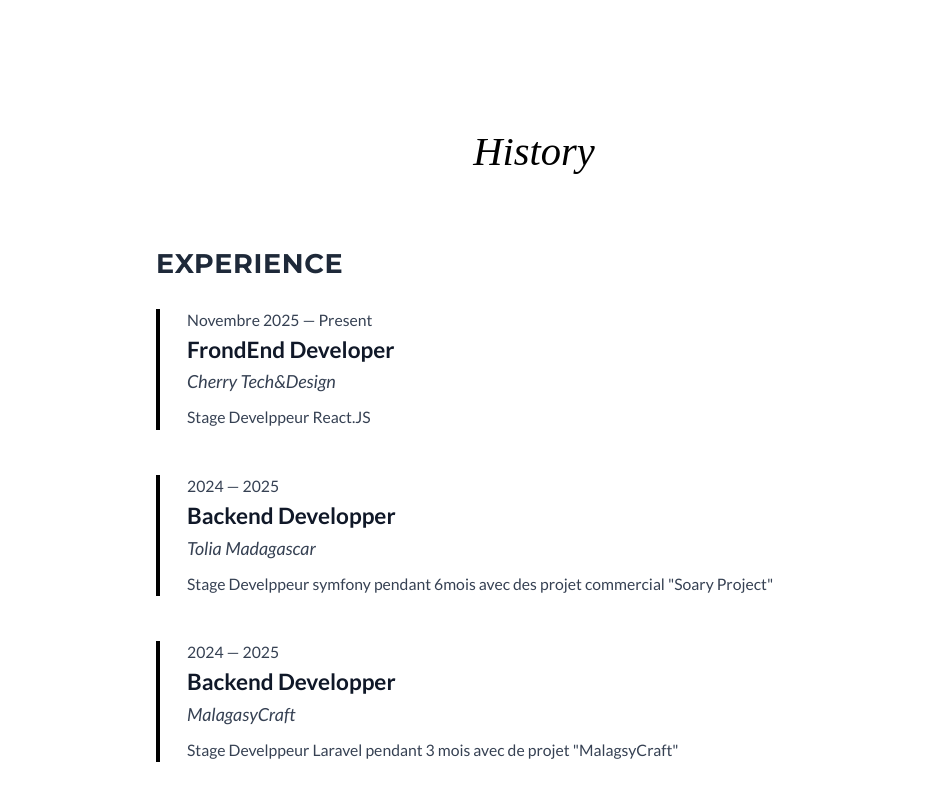
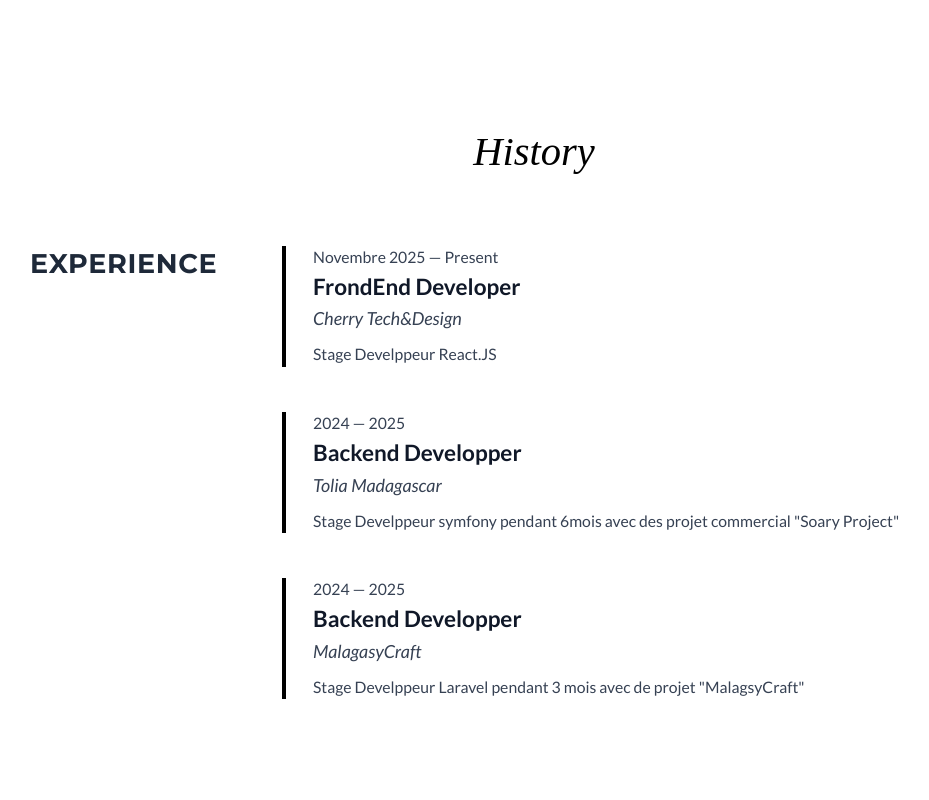
Before and after one commit to FabieRv/myportfolio, a React (Vite) app: page / in a window 1280 px wide. Shown: the part 3996-4796 px from the top of the page, without its empty margins (106-1035 px from the left). Built offline with nearby package versions, Linux system fonts and the light colour scheme; a web font is replaced by a local one.

Commit message:
[dyad] Applied flex and justify-between to the Experience section - wrote 1 file(s)

```diff
--- a/src/components/Pages/Resume/ResumeSection.tsx
+++ b/src/components/Pages/Resume/ResumeSection.tsx
@@ -32,13 +32,13 @@ const ResumeSection = () => {
           <Title label="History"></Title>
         </div>
 
-        {/* Adjusted the layout to make the experience section take full width */}
-        <div className="flex justify-center"> {/* Using flex to center if needed, or just remove grid classes */}
+        <div className="flex justify-center">
           {/* --- SECTION EXPERIENCE --- */}
-          <div className="space-y-10 w-full max-w-2xl"> {/* Added max-w-2xl for better readability on large screens */}
-            <h3 className="font-header text-2xl font-bold text-gray-800 uppercase tracking-wide mb-6">
+          <div className="flex flex-col md:flex-row justify-between items-start w-full max-w-4xl gap-8"> {/* Adjusted for flex layout */}
+            <h3 className="font-header text-2xl font-bold text-gray-800 uppercase tracking-wide mt-2 md:mt-0">
               Experience
             </h3>
+            <div className="space-y-10 w-full md:w-3/4"> {/* Wrapper for experience items */}
               {experiences.map((item, index) => (
                 <div
                   key={index}
@@ -61,6 +61,7 @@ const ResumeSection = () => {
               ))}
             </div>
           </div>
+        </div>
       </Container>
     </section>
   );
```
Lines whose indentation alone changed are shown as unchanged.
